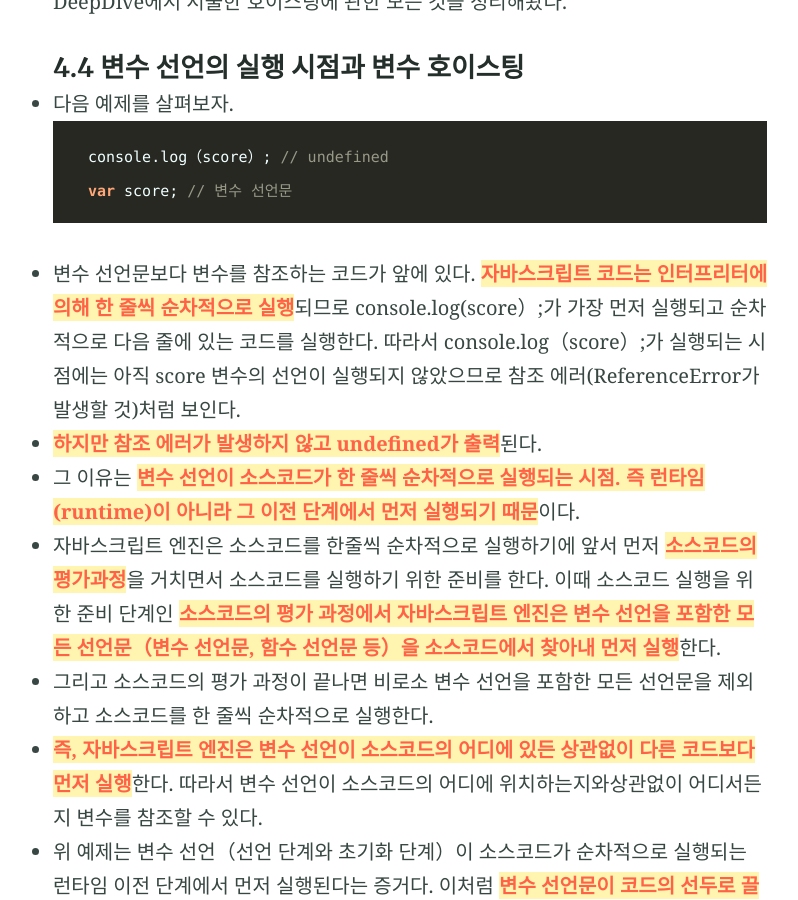
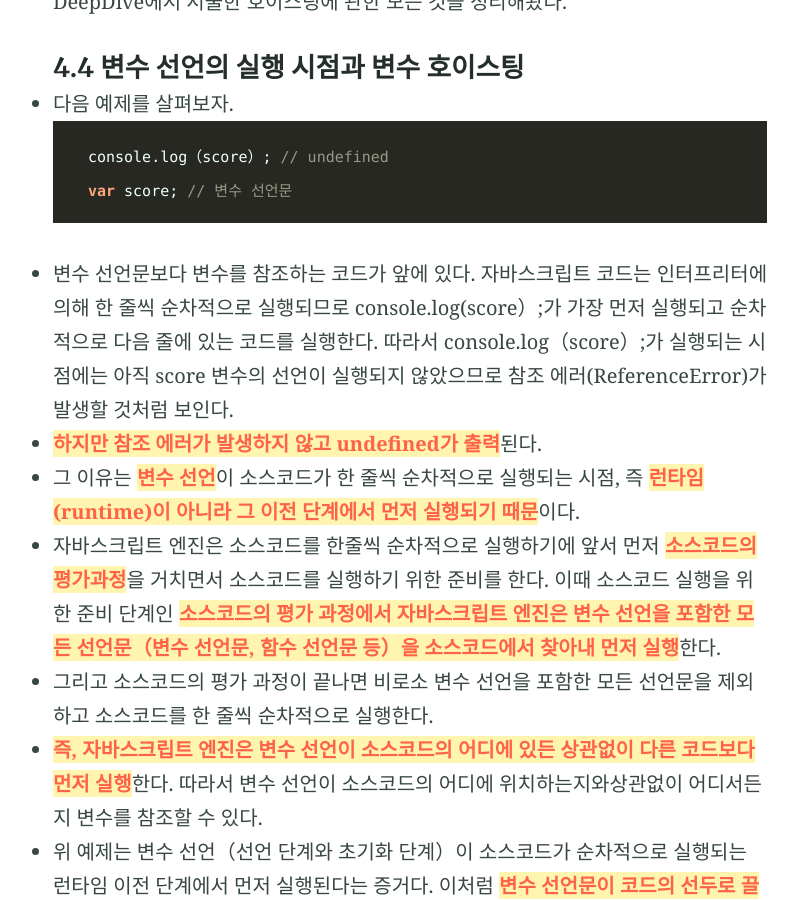
Before and after one commit to sunghyunMoon/sunghyunmoon.github.io, a Jekyll site: the page built from _posts/2022-07-02-js-deepdive-hoisiting.md, in a window 1280 px wide and 900 px high, scrolled down 599 px. Shown: the whole window, without its empty margins (230-1028 px from the left). Built offline with Jekyll 4.4.1, drawn with Linux system fonts in a browser that asks for light colours; some of the changed text lies outside the part shown.

````diff
--- a/_posts/2022-07-02-js-deepdive-hoisiting.md
+++ b/_posts/2022-07-02-js-deepdive-hoisiting.md
@@ -15,9 +15,9 @@ feature_image: "https://cdn.geekboots.com/geek/javascript-hero-1652702096795.web
     var score; // 변수 선언문
 ```
 
-- 변수 선언문보다 변수를 참조하는 코드가 앞에 있다. **자바스크립트 코드는 인터프리터에 의해 한 줄씩 순차적으로 실행**되므로 console.log(score）;가 가장 먼저 실행되고 순차적으로 다음 줄에 있는 코드를 실행한다. 따라서 console.log（score）;가 실행되는 시점에는 아직 score 변수의 선언이 실행되지 않았으므로 참조 에러(ReferenceError가 발생할 것)처럼 보인다.
+- 변수 선언문보다 변수를 참조하는 코드가 앞에 있다. 자바스크립트 코드는 인터프리터에 의해 한 줄씩 순차적으로 실행되므로 console.log(score）;가 가장 먼저 실행되고 순차적으로 다음 줄에 있는 코드를 실행한다. 따라서 console.log（score）;가 실행되는 시점에는 아직 score 변수의 선언이 실행되지 않았으므로 참조 에러(ReferenceError)가 발생할 것처럼 보인다.
 - **하지만 참조 에러가 발생하지 않고 undefined가 출력**된다.
-- 그 이유는 **변수 선언이 소스코드가 한 줄씩 순차적으로 실행되는 시점. 즉 런타임(runtime)이 아니라 그 이전 단계에서 먼저 실행되기 때문**이다.
+- 그 이유는 **변수 선언**이 소스코드가 한 줄씩 순차적으로 실행되는 시점, 즉 **런타임(runtime)이 아니라 그 이전 단계에서 먼저 실행되기 때문**이다.
 - 자바스크립트 엔진은 소스코드를 한줄씩 순차적으로 실행하기에 앞서 먼저 **소스코드의 평가과정**을 거치면서 소스코드를 실행하기 위한 준비를 한다. 이때 소스코드 실행을 위한 준비 단계인 **소스코드의 평가 과정에서 자바스크립트 엔진은 변수 선언을 포함한 모든 선언문（변수 선언문, 함수 선언문 등）을 소스코드에서 찾아내 먼저 실행**한다.
 - 그리고 소스코드의 평가 과정이 끝나면 비로소 변수 선언을 포함한 모든 선언문을 제외하고 소스코드를 한 줄씩 순차적으로 실행한다.
 - **즉, 자바스크립트 엔진은 변수 선언이 소스코드의 어디에 있든 상관없이 다른 코드보다 먼저 실행**한다. 따라서 변수 선언이 소스코드의 어디에 위치하는지와상관없이 어디서든지 변수를 참조할 수 있다.
@@ -47,7 +47,7 @@ feature_image: "https://cdn.geekboots.com/geek/javascript-hero-1652702096795.web
 ```
 
 - 위 예제와 같이 **함수 선언문으로 정의한 함수는 함수 선언문 이전에 호출할 수 있다**. 그러나 **함수 표현식으로 정의한 함수는 함수 표현식 이전에 호출할 수 없다.** 이는 함수 선언문으로 정의한 함수와 함수 표현식으로 정의한 함수의 생성 시점이 다르기 때문이다.
-- 모든 선언문이 그렇듯 함수 선언문도 코드가 한 줄씩 순차적으로 실행되는 시점인 런타임 이전에 자바스크립트 엔진에 의해 먼저 실행된다. 다시 말해. **함수 선언문으로 함수를 정의하면 런타임 이전에 함수 객체가 먼저 생성**된다. 그리고 자바스크립트 엔진은 함수 이름과 동일한 이름의 식별자를 암묵적으로 생성하고생성된 함수 객체를 할당한다.
+- 모든 선언문이 그렇듯 함수 선언문도 코드가 한 줄씩 순차적으로 실행되는 시점인 런타임 이전에 자바스크립트 엔진에 의해 먼저 실행된다. 다시 말해. **함수 선언문으로 함수를 정의하면 런타임 이전에 함수 객체가 먼저 생성**된다. 그리고 자바스크립트 엔진은 함수 이름과 동일한 이름의 식별자를 암묵적으로 생성하고 생성된 함수 객체를 할당한다.
 - 즉, 코드가 한 줄씩 순차적으로 실행되기 시작하는 런타임에는 이미 함수 객체가 생성되어 있고 함수 이름과 동일한 식별자에 할당까지 완료된 상태다. 따라서 함수 선언문 이전에 함수를 참조할 수 있으며 호출할 수도 있다. 이처럼 **함수 선언문이 코드의 선두로 끌어 올려진 것처럼 동작하는 자바스크립트 고유의 특징을 함수 호이스팅(function hoisting)이라 한다.**
 
 - **함수 표현식은 변수에 할당되는 값이 함수 리터럴인 문**이다. 따라서 함수 표현식은 변수 선언문과 변수 할당문을 한 번에 기술한 축약 표현과 동일하게 동작한다. **변수 선언은 런타임 이전에 실행**되어 undefined로 초기화되지만 **변수 할당문의 값은** 할당문이 실행되는 시점, 즉 **런타임에 평가**되므로 함수 표현식의 함수 리터럴도 할당문이 실행되는 시점에 평가되어 함수 객체가 된다.
@@ -66,7 +66,7 @@ feature_image: "https://cdn.geekboots.com/geek/javascript-hero-1652702096795.web
 
 #### 15.2.3 let 키워드의 변수 호이스팅
 
-- var 키워드로 선언한 변수와 달리 let 키워드로 선언한 변수는 변수 호이스팅이 발생하지 않는 것처럼 동작한다. 다음 예제를 살펴보자.
+- var 키워드로 선언한 변수와 달리 **let 키워드로 선언한 변수는 변수 호이스팅이 발생하지 않는 것처럼 동작**한다. 다음 예제를 살펴보자.
 
 ```js
    console.log(foo); // ReferenceError: foo is not defined
@@ -100,7 +100,7 @@ feature_image: "https://cdn.geekboots.com/geek/javascript-hero-1652702096795.web
     console.log(typeof Person); // function
 ```
 
-- 클래스 선언문으로 정의한 클래스는 함수 선언문과 같이 소스코드 평가 과정, 즉 런타임 이전에 먼저 평가되어 함수 객체를 생성한다. 이때 클래스가 평가되어 생성된 함수 객체는 생성자 함수로서 호출할 수 있는 함수, 즉 constructor다.
+- **클래스 선언문으로 정의한 클래스는** 함수 선언문과 같이 소스코드 평가 과정, 즉 **런타임 이전에 먼저 평가되어 함수 객체를 생성**한다. 이때 클래스가 평가되어 생성된 함수 객체는 생성자 함수로서 호출할 수 있는 함수, 즉 constructor다.
 
 - 클래스는 클래스 정의 이전에 참조할 수 없다.
 
````
